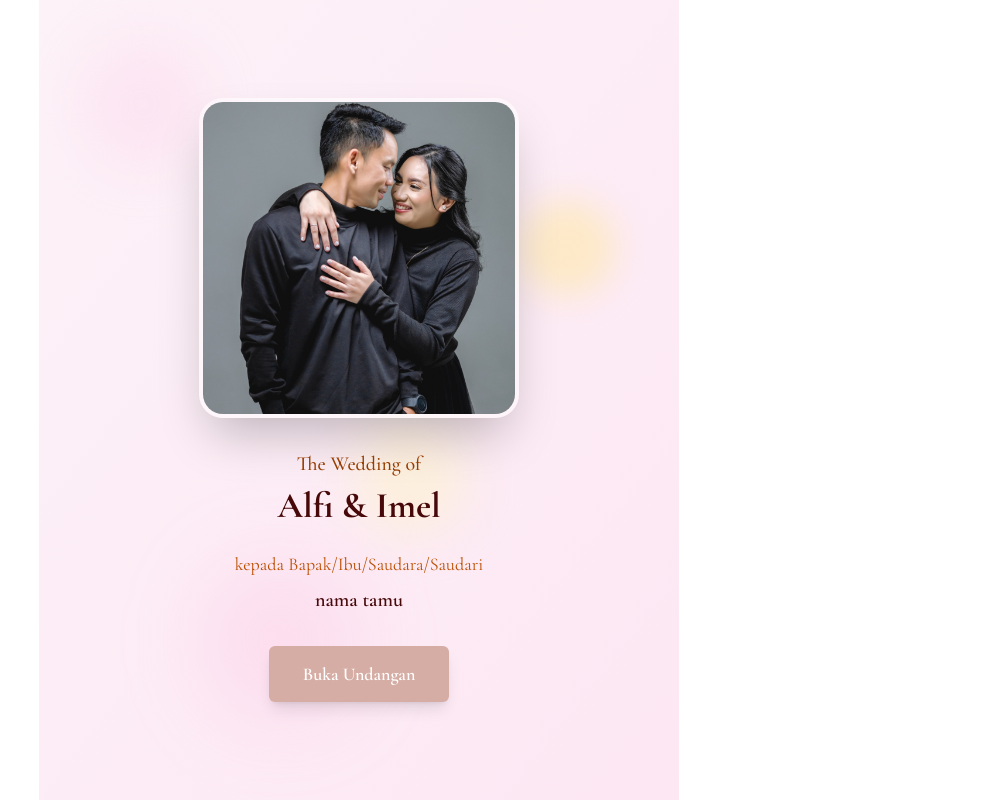
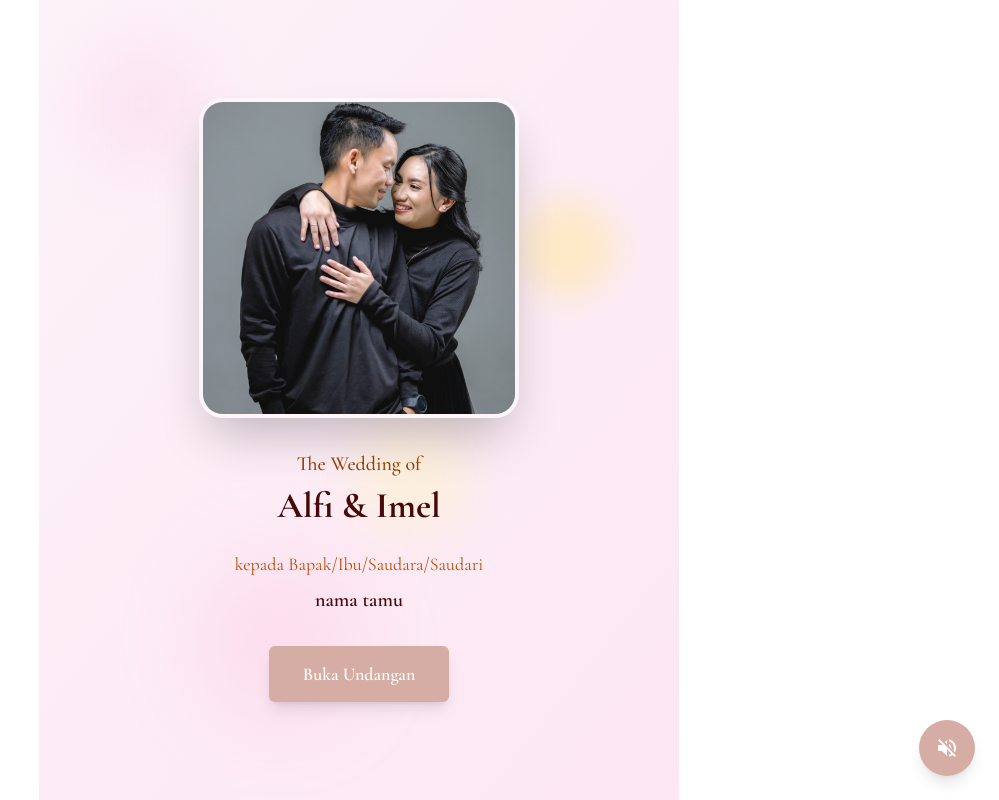
Before and after one commit to Anthasss/alvi-imel-wedding-invitation, a React (Vite) app: page / in a window 1280 px wide. Shown: the top 800 px of the page, without its empty margins (281-1280 px from the left). Built offline with nearby package versions, Linux system fonts and the light colour scheme.

Commit message:
added audio

```diff
--- a/src/App.jsx
+++ b/src/App.jsx
@@ -1,5 +1,6 @@
 import "./App.css";
 import LandingCover from "./components/landingComponents/LandingCover.jsx";
+import AudioController from "./components/landingComponents/AudioController.jsx";
 import Cover from "./components/coverComponents/Cover.jsx";
 import Verse from "./components/verseComponents/verse.jsx";
 import GroomBrideIntro from "./components/GroomBrideIntroComponents/GroomBrideIntro.jsx";
@@ -12,6 +13,7 @@ function App() {
   return (
     <>
       <LandingCover />
+      <AudioController />
       <div className="md:px-20 lg:px-80 flex flex-col gap-y-24 items-center justify-center w-full bg-white">
         <Cover />
         <Verse />
--- /dev/null
+++ b/src/components/landingComponents/AudioController.jsx
@@ -0,0 +1,70 @@
+// eslint-disable-next-line no-unused-vars
+import { motion } from 'framer-motion';
+import { useState, useEffect } from 'react';
+
+export default function AudioController() {
+  const [audio, setAudio] = useState(null);
+  const [isAudioPlaying, setIsAudioPlaying] = useState(false);
+
+  // Initialize audio
+  useEffect(() => {
+    const audioInstance = new Audio('/bgm.mp3');
+    audioInstance.loop = true;
+    audioInstance.volume = 0.5;
+    setAudio(audioInstance);
+
+    // Cleanup function
+    return () => {
+      if (audioInstance) {
+        audioInstance.pause();
+        audioInstance.currentTime = 0;
+      }
+    };
+  }, []);
+
+  const toggleAudio = () => {
+    if (audio) {
+      if (isAudioPlaying) {
+        audio.pause();
+        setIsAudioPlaying(false);
+      } else {
+        audio.play().catch(error => {
+          console.log('Audio play failed:', error);
+        });
+        setIsAudioPlaying(true);
+      }
+    }
+  };
+
+  // Expose audio control to global scope for other components
+  useEffect(() => {
+    window.playBackgroundMusic = () => {
+      if (audio) {
+        audio.play().catch(error => {
+          console.log('Audio play failed:', error);
+        });
+        setIsAudioPlaying(true);
+      }
+    };
+  }, [audio]);
+
+  return (
+    <motion.button
+      initial={{ opacity: 0, scale: 0.8 }}
+      animate={{ opacity: 1, scale: 1 }}
+      transition={{ duration: 0.5, delay: 1.5 }}
+      onClick={toggleAudio}
+      className="fixed bottom-6 right-6 z-[60] w-14 h-14 bg-[#d6ada4] hover:bg-[#c19a91] text-white rounded-full shadow-lg hover:shadow-xl transition-all duration-300 flex items-center justify-center"
+    >
+      {isAudioPlaying ? (
+        <svg className="w-6 h-6" fill="currentColor" viewBox="0 0 24 24">
+          <path d="M3 9v6h4l5 5V4L7 9H3zm13.5 3c0-1.77-1.02-3.29-2.5-4.03v8.05c1.48-.73 2.5-2.25 2.5-4.02zM14 3.23v2.06c2.89.86 5 3.54 5 6.71s-2.11 5.85-5 6.71v2.06c4.01-.91 7-4.49 7-8.77s-2.99-7.86-7-8.77z"/>
+        </svg>
+      ) : (
+        <svg className="w-6 h-6" fill="currentColor" viewBox="0 0 24 24">
+          <path d="M16.5 12c0-1.77-1.02-3.29-2.5-4.03v2.21l2.45 2.45c.03-.2.05-.41.05-.63zm2.5 0c0 .94-.2 1.82-.54 2.64l1.51 1.51C20.63 14.91 21 13.5 21 12c0-4.28-2.99-7.86-7-8.77v2.06c2.89.86 5 3.54 5 6.71zM4.27 3L3 4.27 7.73 9H3v6h4l5 5v-6.73l4.25 4.25c-.67.52-1.42.93-2.25 1.18v2.06c1.38-.31 2.63-.95 3.69-1.81L19.73 21 21 19.73l-9-9L4.27 3zM12 4L9.91 6.09 12 8.18V4z"/>
+        </svg>
+      )}
+    </motion.button>
+  );
+}
--- a/src/components/landingComponents/LandingCover.jsx
+++ b/src/components/landingComponents/LandingCover.jsx
@@ -26,6 +26,12 @@ export default function LandingCover() {
 
   const handleOpenInvitation = () => {
     setIsExiting(true);
+
+    // Play background music using global function
+    if (window.playBackgroundMusic) {
+      window.playBackgroundMusic();
+    }
+
     // Delay hiding the component to allow fade animation to complete
     setTimeout(() => {
       setIsVisible(false);
@@ -48,6 +54,7 @@ export default function LandingCover() {
         transition={{ duration: 0.8 }}
         className="relative flex flex-col items-center justify-center h-screen w-full bg-gradient-to-br from-pink-50 to-pink-100 overflow-hidden"
       >
+        {/* ...existing code... */}
         {/* Decorative background elements */}
         <div className="absolute top-10 left-10 w-32 h-32 bg-pink-200/30 rounded-full blur-xl"></div>
         <div className="absolute top-1/4 right-16 w-24 h-24 bg-amber-200/40 rounded-full blur-lg"></div>
```
